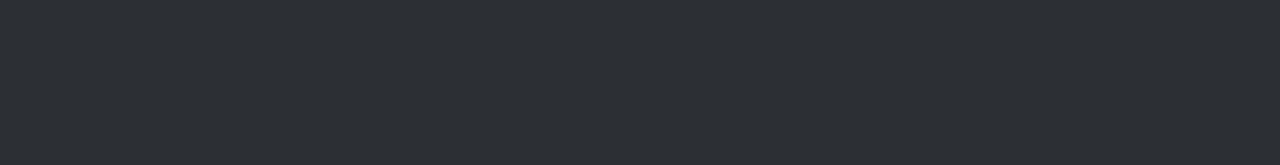
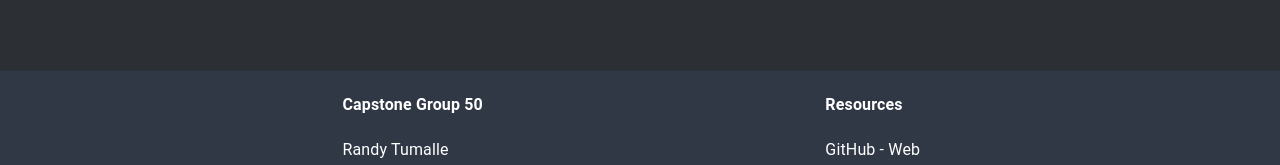
Before and after one commit to rtumalle0518/unidrop-web, a React (Create React App) app: page /join-room in a window 1280 px wide. Shown: the part 614-779 px from the top of the page. Built offline with nearby package versions, Linux system fonts and the light colour scheme; no server answers.

Commit message:
added experimental footer

```diff
--- a/src/App.tsx
+++ b/src/App.tsx
@@ -6,6 +6,7 @@ import { CreateRoom } from "./pages/CreateRoom";
 import { NavBar } from "./components/NavBar";
 import { JoinRoom } from "./pages/JoinRoom";
 import { createTheme, CssBaseline, ThemeProvider } from "@mui/material";
+import { Footer } from "./components/footer";
 
 const theme = createTheme({
 	palette: {
@@ -26,6 +27,7 @@ function App() {
 						<Route path="/create-room" element={<CreateRoom />} />
 						<Route path="/join-room" element={<JoinRoom />} />
 					</Routes>
+					<Footer />
 				</ThemeProvider>
 			</NavBar>
 		</Router>
--- /dev/null
+++ b/src/components/footer.tsx
@@ -0,0 +1,54 @@
+import { Box } from "@material-ui/core";
+import React from "react";
+//import { Grid } from "@mui/material";
+import { Container } from "@mui/material";
+import { Drawer } from "@mui/material";
+import { makeStyles } from "@material-ui/core";
+import Paper from "@material-ui/core/Paper";
+import Grid from "@material-ui/core/Grid";
+
+const useStyles = makeStyles((theme) => {
+	return {
+		block: {
+			background: "#F0FFF0", //"#303846",
+		},
+	};
+});
+
+export const Footer = () => {
+	const classes = useStyles();
+
+	return (
+		<Drawer
+			ModalProps={{
+				keepMounted: true,
+			}}
+			PaperProps={{
+				sx: {
+					backgroundColor: "#303846",
+					color: "white",
+				},
+			}}
+			variant="permanent"
+			anchor="bottom"
+		>
+			<Grid
+				container
+				direction="row"
+				justifyContent="space-evenly"
+				alignItems="center"
+			>
+				<div className="column">
+					<h4>Capstone Group 50</h4>
+					<div>Randy Tumalle</div>
+					<div>Ayo Obaisi</div>
+				</div>
+				<div className="column">
+					<h4>Resources</h4>
+					<div>GitHub - Web</div>
+					<div>GitHub - Mobile</div>
+				</div>
+			</Grid>
+		</Drawer>
+	);
+};
```
